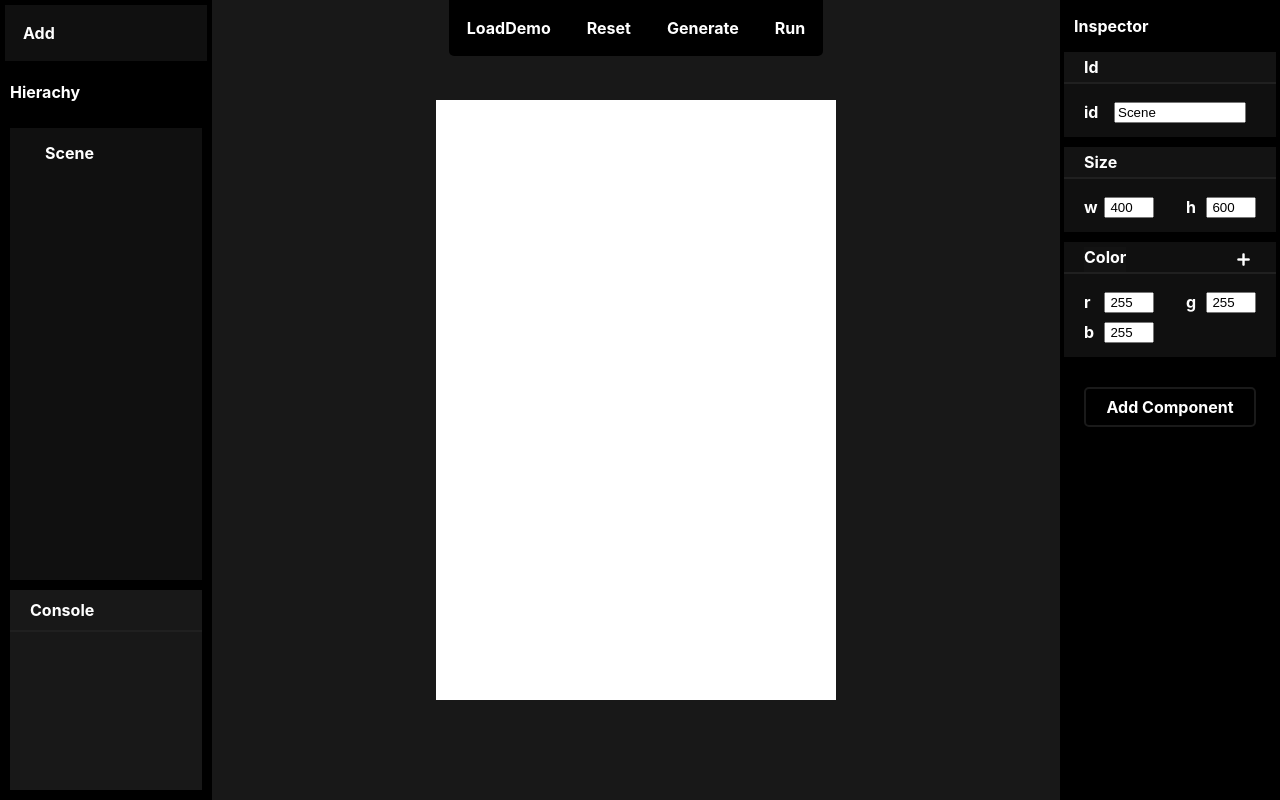
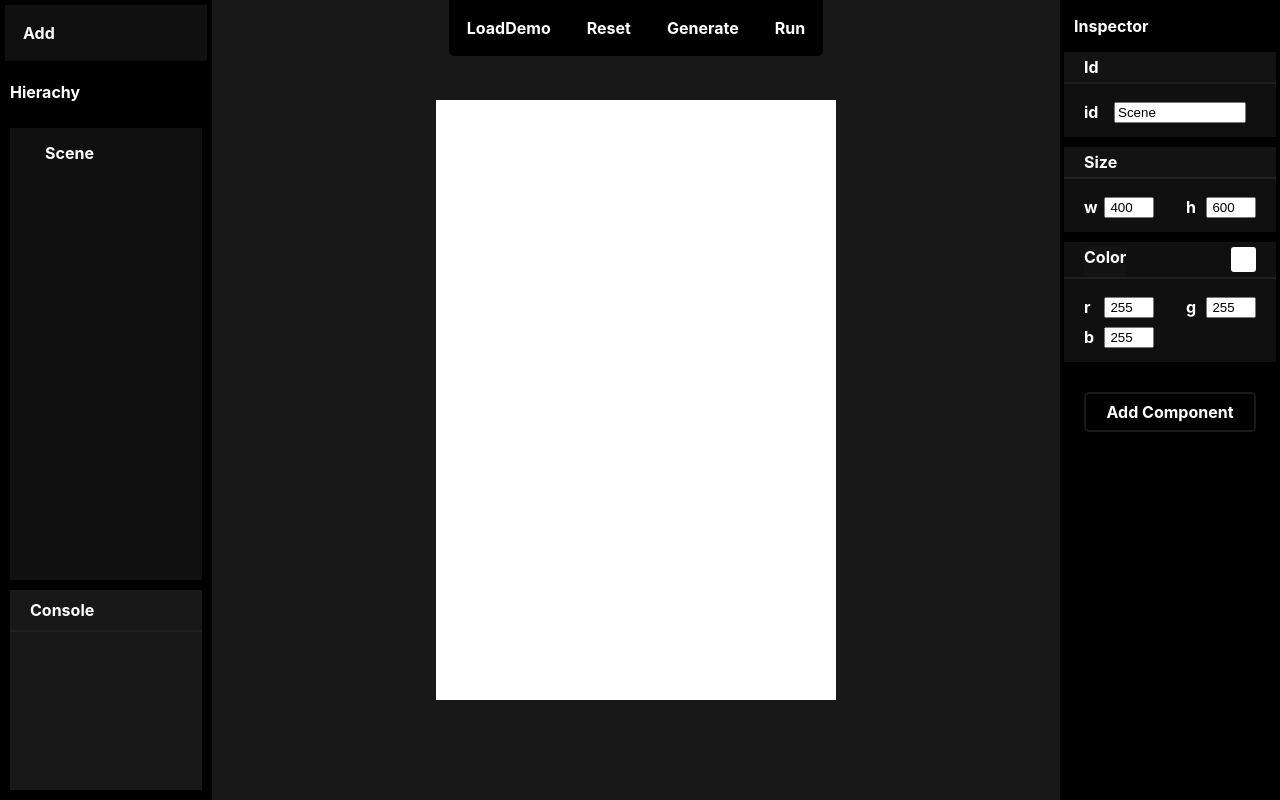
Before and after one commit to t-88/epic-editor, a React (Create React App) app: page / in a window 1280 px wide. Built offline with nearby package versions, Linux system fonts and the light colour scheme.

Commit message:
Add color selector

```diff
--- a/src/App.css
+++ b/src/App.css
@@ -28,6 +28,7 @@ body {
   display: flex;
   flex-direction: column;
 }
+
 #hiercarchy-title {
   padding: 0 10px 0 10px;
 }
@@ -432,10 +433,30 @@ body {
   justify-content: center;
 
 }
+
 #scene-option .options-menu {
   gap: 20px;
   background-color: black;
   width: fit-content;
   margin: 0;
-  border-radius: 0 0 5px 5px ;
+  border-radius: 0 0 5px 5px;
 }
+
+
+.color-selector {
+  width: 25px;
+  height: 25px;
+  border-radius: 3px;
+  position: relative;
+  margin-bottom: 5px;
+  border: solid 2px white
+
+}
+
+.color-selector input {
+  position: absolute;
+  width: 0;
+  height: 0;
+  z-index: -1;
+
+}
--- a/src/comps/Color.jsx
+++ b/src/comps/Color.jsx
@@ -1,10 +1,23 @@
-import { proxy } from "valtio";
+import { proxy, useSnapshot } from "valtio";
 import add_icon from "../assets/plus.png";
 
 import engine from "../lib/engine";
+import ColorSelector from "../elements/ColorSelector";
+import { useRef } from "react";
+
 
 
 function ColorComponent(ref, r, g, b) {
+    const r_ref = useRef();
+    const g_ref = useRef();
+    const b_ref = useRef();
+    function on_change(r, g ,b ){
+        r_ref.current.value = r;
+        g_ref.current.value = g;
+        b_ref.current.value = b;
+    }
+
+
     function on_change_r(e) {
         e.target.value = Math.max(0, Math.min(255, parseInt(e.target.value)));
         r.val = parseInt(e.target.value);
@@ -25,22 +38,18 @@ function ColorComponent(ref, r, g, b) {
     return <div className="component">
         <section className="title-icon">
             <p>Color</p>
-            <img
-                src={add_icon} width={25} height={25}
-                onClick={() => {
-                    console.log("urmom")
-                }} />
+            <ColorSelector on_change={on_change} r={r} g={g} b={b} />
         </section>
 
         <section className="component-props-row">
             <div className="inline-input">
-                <p>r </p> <input type="number" defaultValue={r.val} onChange={on_change_r} />
+                <p>r </p> <input ref={r_ref} type="number" defaultValue={r.val} onChange={on_change_r} />
             </div>
             <div className="inline-input">
-                <p>g </p> <input type="number" defaultValue={g.val} onChange={on_change_g} />
+                <p>g </p> <input ref={g_ref} type="number" defaultValue={g.val} onChange={on_change_g} />
             </div>
             <div className="inline-input">
-                <p>b </p> <input type="number" defaultValue={b.val} onChange={on_change_b} />
+                <p>b </p> <input ref={b_ref} type="number" defaultValue={b.val} onChange={on_change_b} />
             </div>
         </section>
     </div>
--- /dev/null
+++ b/src/elements/ColorSelector.jsx
@@ -0,0 +1,30 @@
+import { useRef } from "react"
+import { useSnapshot } from "valtio";
+import { useProxy } from "valtio/utils";
+import engine from "../lib/engine";
+
+
+export default function ColorSelector({r , g , b, on_change}) {
+    const r_prox = useSnapshot(r);
+    const g_prox = useSnapshot(g);
+    const b_prox = useSnapshot(b);
+
+    const ref = useRef();
+    function on_select_color(e) {
+        let value = ref.current.value.substr(1);
+        value = parseInt("0x" + value);
+        r.val =  (value >> 8 * 2) & 0xFF;
+        g.val =  (value >> 8 * 1) & 0xFF;
+        b.val =  (value >> 8 * 0) & 0xFF;
+        engine.update_store();
+        on_change(r.val,g.val,b.val);
+    }
+
+    function show_color_selector() {
+        ref.current.click();
+    }
+
+    return <div  role="presentation" style={{background: `rgb(${r_prox.val},${g_prox.val},${b_prox.val})`}} className="color-selector bordered" onClick={show_color_selector}>
+        <input ref={ref} type="color" onChange={on_select_color} />
+    </div>
+}
```
